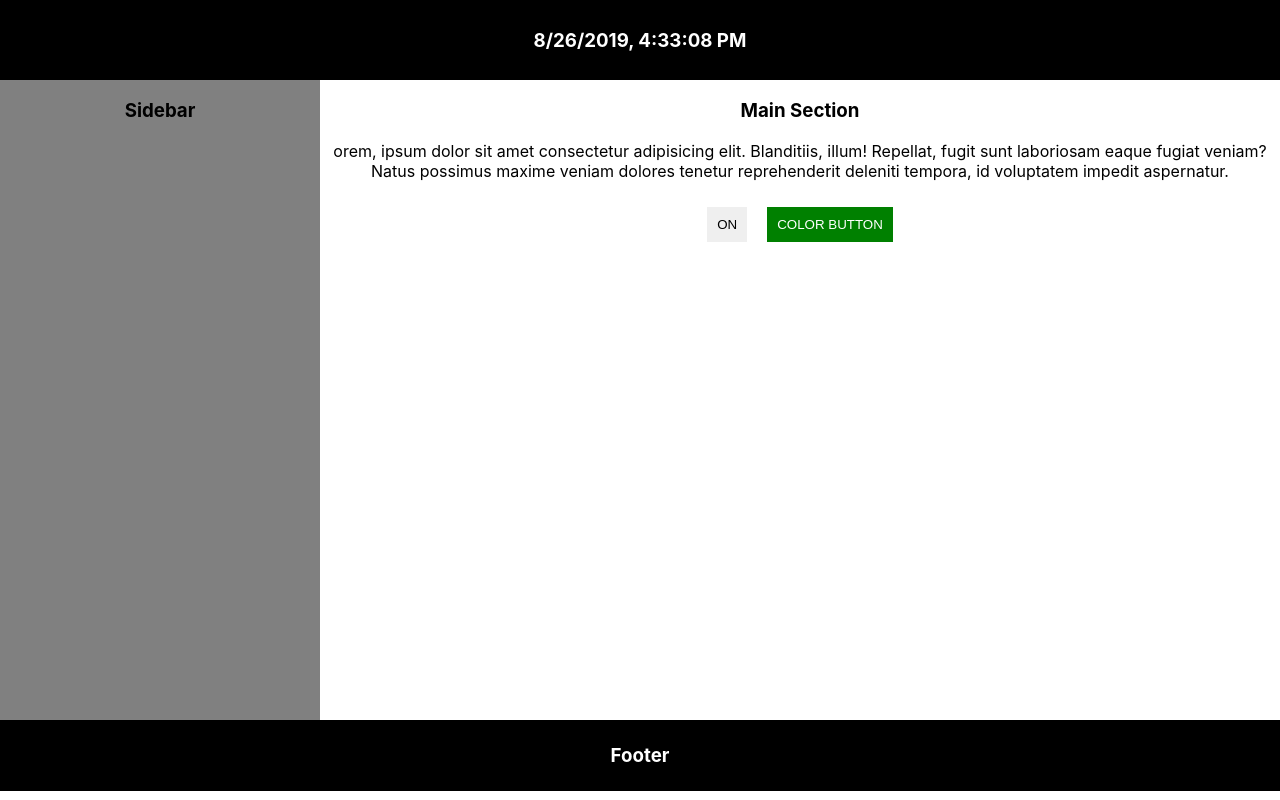
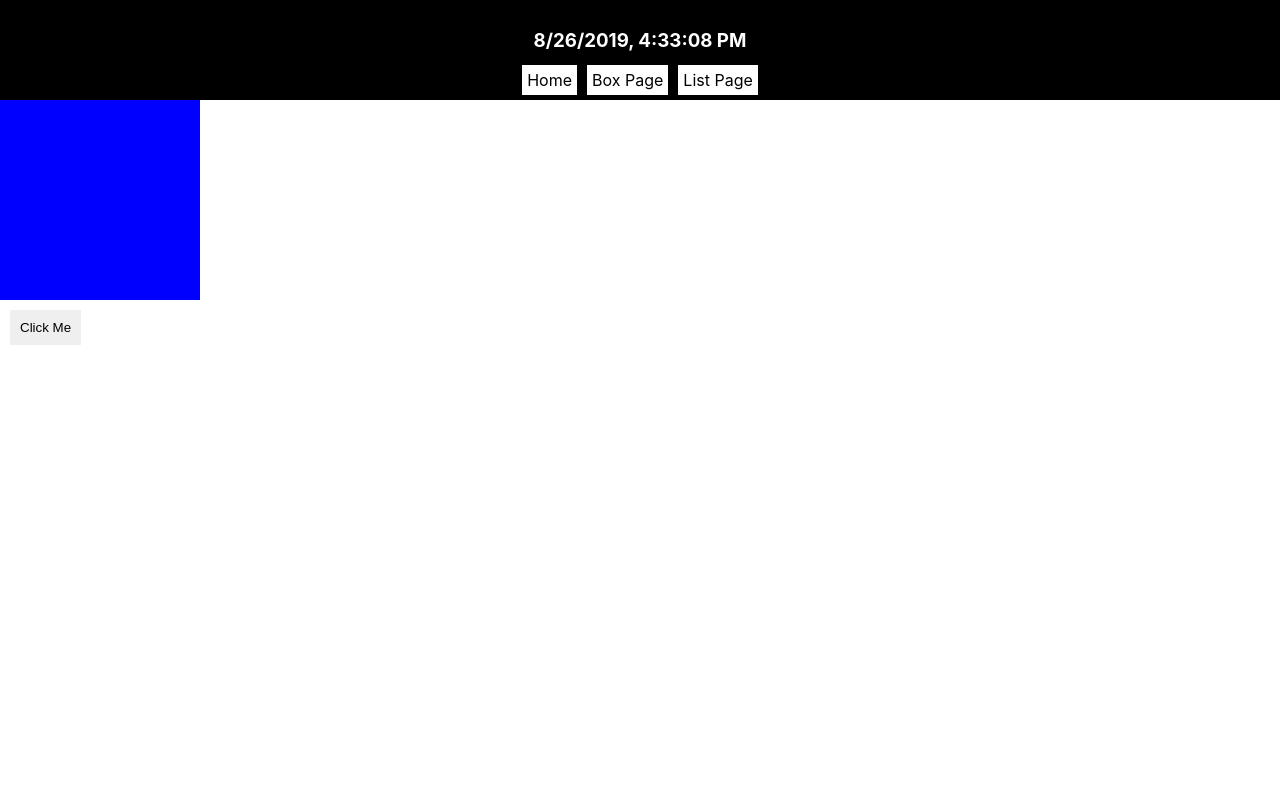
Before and after one commit to cleave3/React-test-work, a React (Create React App) app: page /box in a window 1280 px wide. Built offline with nearby package versions, Linux system fonts and the light colour scheme.

Commit message:
Add items page

```diff
--- a/src/App.js
+++ b/src/App.js
@@ -1,16 +1,13 @@
 import React, { Component } from "react";
+import { BrowserRouter, Route } from "react-router-dom";
 import "./App.css";
 import Navbar from "./components/layout/Navbar";
-import Sidebar from "./components/layout/Sidebar";
-import Main from "./components/layout/Main";
-import Footer from "./components/layout/Footer";
+import Home from "./components/layout/Home";
+import BoxPage from "./components/layout/BoxPage";
+import ListPage from "./components/layout/ListPage";
 
 class App extends Component {
   state = {
-    content: {
-      text:
-        "orem, ipsum dolor sit amet consectetur adipisicing elit. Blanditiis, illum! Repellat, fugit sunt laboriosam eaque fugiat veniam? Natus possimus maxime veniam dolores tenetur reprehenderit deleniti tempora, id voluptatem impedit aspernatur."
-    },
     time: []
   };
 
@@ -21,16 +18,16 @@ class App extends Component {
   }
 
   render() {
-    const { content, time } = this.state;
+    const { time } = this.state;
     return (
-      <React.Fragment>
-        <Navbar time={time} />
-        <div className="main-section">
-          <Sidebar />
-          <Main content={content} />
-        </div>
-        <Footer />
-      </React.Fragment>
+      <BrowserRouter>
+        <React.Fragment>
+          <Navbar time={time} />
+          <Route exact path="/" component={Home} />
+          <Route path="/box" component={BoxPage} />
+          <Route path="/list" component={ListPage} />
+        </React.Fragment>
+      </BrowserRouter>
     );
   }
 }
--- /dev/null
+++ b/src/components/layout/BoxPage.jsx
@@ -0,0 +1,30 @@
+import React, { Component } from "react";
+
+class BoxPage extends Component {
+  state = {
+    display: "block"
+  };
+  handleClick = () => {
+    let display;
+    display = this.state.display === "block" ? "none" : "block";
+    this.setState({ display: display });
+  };
+
+  render() {
+    return (
+      <div>
+        <div
+          style={{
+            display: this.state.display,
+            width: "200px",
+            height: "200px",
+            backgroundColor: "blue"
+          }}
+          className="box"></div>
+        <button onClick={this.handleClick}>Click Me</button>
+      </div>
+    );
+  }
+}
+
+export default BoxPage;
--- /dev/null
+++ b/src/components/layout/Home.jsx
@@ -0,0 +1,26 @@
+import React, { Component } from "react";
+import Sidebar from "./Sidebar";
+import Main from "./Main";
+import Footer from "./Footer";
+
+class Home extends Component {
+  state = {
+    content: {
+      text:
+        "orem, ipsum dolor sit amet consectetur adipisicing elit. Blanditiis, illum! Repellat, fugit sunt laboriosam eaque fugiat veniam? Natus possimus maxime veniam dolores tenetur reprehenderit deleniti tempora, id voluptatem impedit aspernatur."
+    }
+  };
+  render() {
+    return (
+      <div>
+        <div className="main-section">
+          <Sidebar />
+          <Main content={this.state.content} />
+        </div>
+        <Footer />
+      </div>
+    );
+  }
+}
+
+export default Home;
--- /dev/null
+++ b/src/components/layout/ListPage.jsx
@@ -0,0 +1,24 @@
+import React, { Component } from "react";
+
+class ListPage extends Component {
+  state = {
+    list: [
+      { id: 1, item: "stuff 1" },
+      { id: 2, item: "stuff 2" },
+      { id: 3, item: "stuff 3" },
+      { id: 4, item: "stuff 4" }
+    ]
+  };
+  render() {
+    const items = this.state.list.map(item => {
+      return (
+        <ul>
+          <li key={item.id}>{item.item}</li>
+        </ul>
+      );
+    });
+    return <div>{items}</div>;
+  }
+}
+
+export default ListPage;
--- a/src/components/layout/Main.jsx
+++ b/src/components/layout/Main.jsx
@@ -1,7 +1,7 @@
 import React from "react";
 import Button from "../Button";
 
-const Main = ({ content, time }) => {
+const Main = ({ content }) => {
   return (
     <div className="main">
       <h3>Main Section</h3>
--- a/src/components/layout/Navbar.jsx
+++ b/src/components/layout/Navbar.jsx
@@ -1,9 +1,19 @@
 import React from "react";
+import { NavLink } from "react-router-dom";
 
 const Navbar = ({ time }) => {
   return (
     <nav className="navbar">
       <h3>{time.toLocaleString()}</h3>
+      <NavLink className="navlink" to="/">
+        Home
+      </NavLink>
+      <NavLink className="navlink" to="/box">
+        Box Page
+      </NavLink>
+      <NavLink className="navlink" to="/list">
+        List Page
+      </NavLink>
     </nav>
   );
 };
--- a/src/index.css
+++ b/src/index.css
@@ -59,3 +59,11 @@ button {
 .color-button:hover {
   background-color: blue;
 }
+
+.navlink {
+  margin: 5px;
+  padding: 5px;
+  background-color: white;
+  color: black;
+  text-decoration: none;
+}
```
